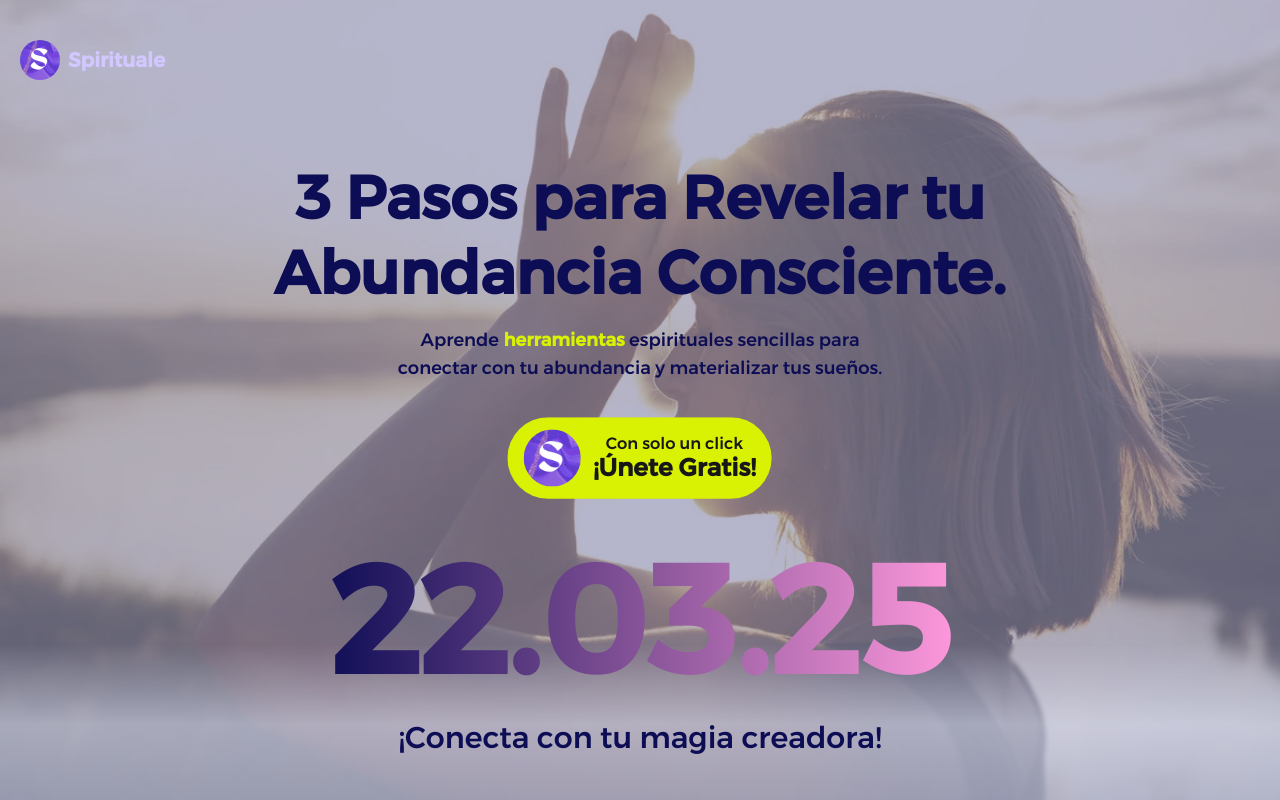
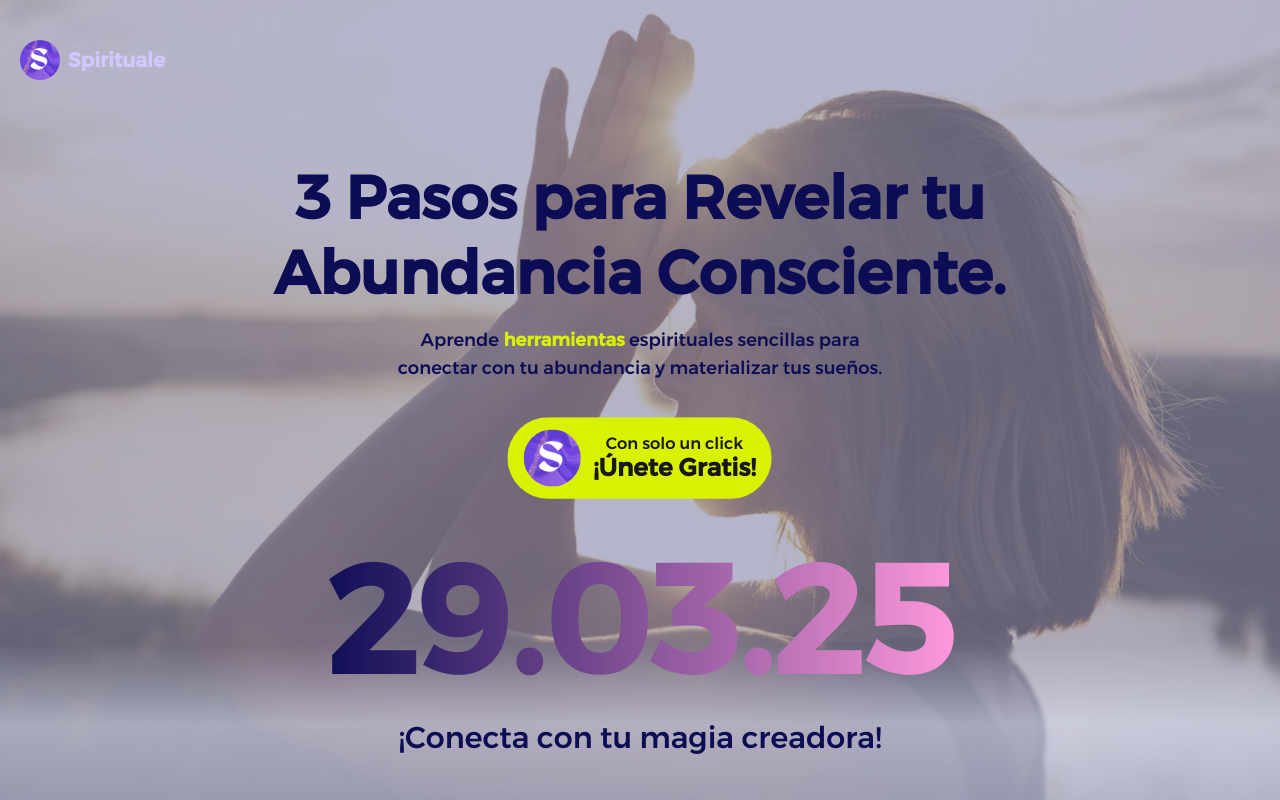
Before and after one commit to aalexlpez/spirituale, a Next.js app: page / in a window 1280 px wide. Shown: the top 800 px of the page. Built offline with nearby package versions, Linux system fonts and the light colour scheme.

Commit message:
fix - fecha

```diff
--- a/src/components/EventDate.tsx
+++ b/src/components/EventDate.tsx
@@ -8,7 +8,7 @@ interface SpecialDateProps {
 }
 
 export default function EventDate({
-  date = "22.03.25",
+  date = "29.03.25",
   subtitle = "¡Conecta con tu magia creadora!",
 }: SpecialDateProps) {
   return (
```
